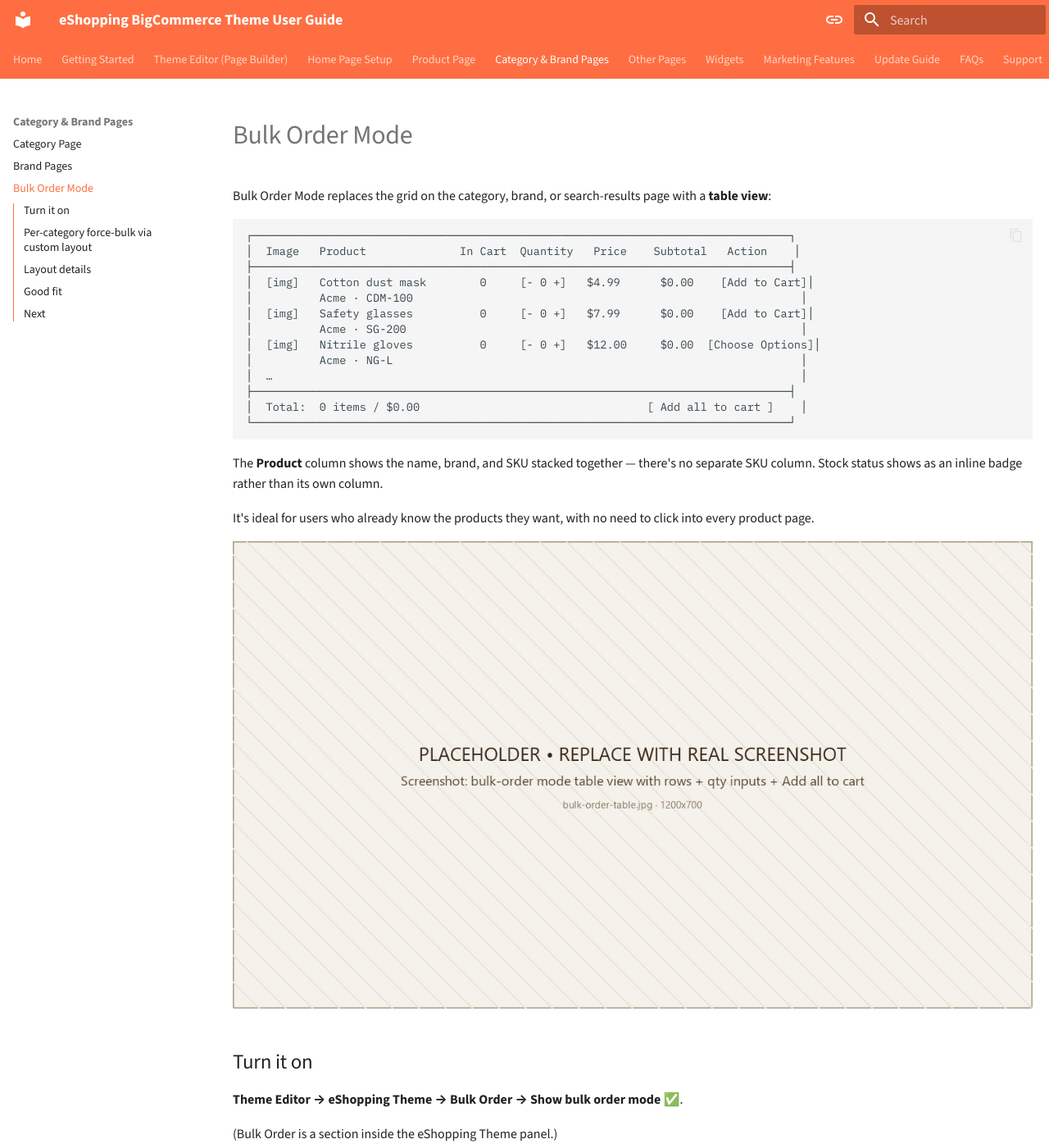
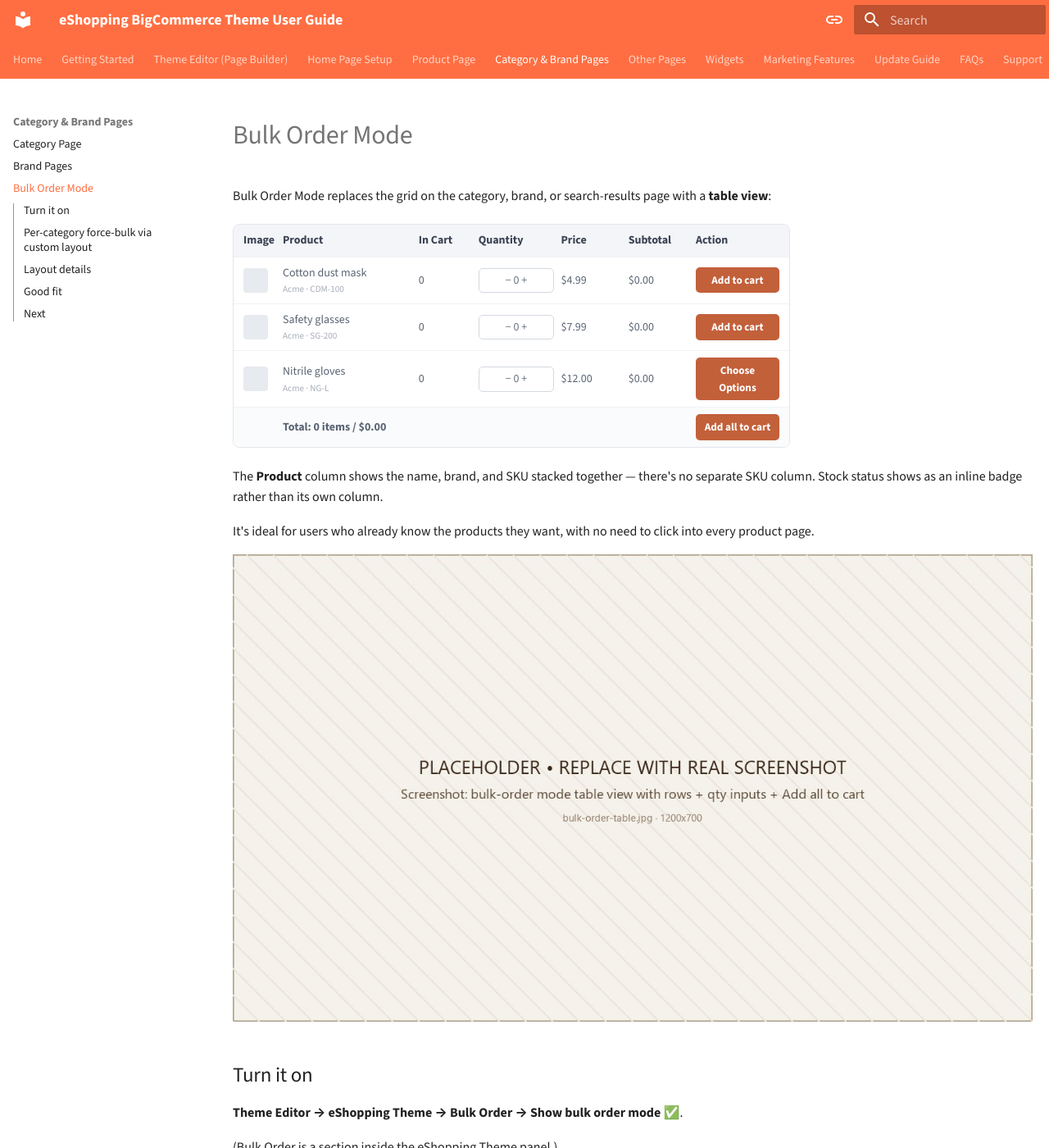
Before and after one commit to tvlgiao/bc-eshopping-docs, an MkDocs documentation site: the page built from docs/usage/bulk-order.md, in a window 1280 px wide and 1400 px high. Shown: the whole window at 82% size. Built offline with MkDocs 1.6.1 and Material for MkDocs 9.7.7, drawn with Linux system fonts in a browser that asks for light colours; comment, search, counter and statistics services are not loaded.

Commit message:
docs: real config.json hex in colour mockups + ASCII card/table → skeletons
- Colour controls now pull the real hex from config.json by setting id, so
  "(theme)"/empty defaults show the actual swatch (e.g. sale badge #BF5B33,
  text #FFFFFF) instead of a "#…" placeholder — across all pages.
- Fix: id extraction kept Markdown-italic underscore stripping, which mangled
  underscore ids (color_badge_… → colorbadge…); ids now keep underscores.
- Product card ASCII diagrams (×2) → grey-box skeleton wireframe (.cardwire):
  sale badge, image, title skeleton, SKU/brand, rating, sale+struck price,
  action icons + terra Add-to-cart.
- Bulk-order ASCII table → skeleton table (.bowire): header, sample rows with
  qty stepper + per-row button, totals footer.
- Removed leftover emoji from card diagrams (inline SVG/typographic only).

mkdocs build --strict clean; idempotent 242 panels; Playwright-verified.

Co-Authored-By: Claude Opus 4.8 (1M context) <noreply@anthropic.com>

````diff
--- a/docs/css/style.css
+++ b/docs/css/style.css
@@ -463,3 +463,74 @@
 [data-md-color-scheme="slate"] .te-af__hint { color: #9aa3b2; }
 .te-af__row.is-focus { background: #fff8f3; }
 [data-md-color-scheme="slate"] .te-af__row.is-focus { background: #2c2722; }
+
+/* ----------------------------------------------------------------------
+ * Product-card skeleton wireframe (replaces ASCII card diagrams).
+ * ------------------------------------------------------------------- */
+.cardwire {
+  width: 240px; margin: 1.1rem 0; padding: 12px; position: relative;
+  border: 1px solid #e2e5ea; border-radius: 10px; background: #fff;
+  display: flex; flex-direction: column; gap: 7px; font-size: 0.72rem; color: #5a6473;
+}
+[data-md-color-scheme="slate"] .cardwire { background: #262a33; border-color: #343945; color: #aab2c0; }
+.cardwire__badge {
+  position: absolute; top: 14px; left: 14px; z-index: 1;
+  background: #c2603a; color: #fff; font-size: 0.62rem; font-weight: 600;
+  padding: 2px 7px; border-radius: 4px;
+}
+.cardwire__img {
+  aspect-ratio: 1 / 1; background: #eef0f4; border-radius: 6px;
+  display: flex; align-items: center; justify-content: center; color: #aab2c0;
+}
+[data-md-color-scheme="slate"] .cardwire__img { background: #2f343e; color: #7e8898; }
+.cardwire__skel { height: 9px; border-radius: 4px; background: #e7eaef; }
+[data-md-color-scheme="slate"] .cardwire__skel { background: #343945; }
+.cardwire__skel--title { width: 82%; height: 11px; }
+.cardwire__sub { color: #8a93a2; font-size: 0.68rem; }
+.cardwire__rating { color: #e0951f; letter-spacing: 1px; }
+.cardwire__rating small { color: #9aa3b2; letter-spacing: 0; }
+.cardwire__price { display: flex; gap: 8px; align-items: baseline; }
+.cardwire__price b { color: #c2603a; font-size: 0.9rem; }
+.cardwire__price s { color: #9aa3b2; }
+.cardwire__actions { display: flex; gap: 6px; align-items: center; margin-top: 2px; }
+.cardwire__ico {
+  width: 26px; height: 26px; border-radius: 6px; border: 1px solid #e2e5ea;
+  display: flex; align-items: center; justify-content: center; color: #6b7484;
+}
+[data-md-color-scheme="slate"] .cardwire__ico { border-color: #3a4150; color: #9aa3b2; }
+.cardwire__cart {
+  flex: 1; text-align: center; padding: 6px; border-radius: 6px;
+  background: #c2603a; color: #fff; font-weight: 600; font-size: 0.7rem;
+}
+
+/* ----------------------------------------------------------------------
+ * Bulk-order table skeleton wireframe (replaces ASCII table diagram).
+ * ------------------------------------------------------------------- */
+.bowire {
+  max-width: 680px; margin: 1.1rem 0; border: 1px solid #e2e5ea; border-radius: 8px;
+  overflow: hidden; font-size: 0.7rem; color: #5a6473;
+}
+[data-md-color-scheme="slate"] .bowire { border-color: #2c303a; color: #aab2c0; }
+.bowire__row {
+  display: grid; grid-template-columns: 40px 1.7fr 0.7fr 1fr 0.8fr 0.8fr 1.1fr;
+  gap: 8px; align-items: center; padding: 8px 12px; border-bottom: 1px solid #f0f2f5;
+}
+[data-md-color-scheme="slate"] .bowire__row { border-color: #2a2e38; }
+.bowire__row:last-child { border-bottom: 0; }
+.bowire__hd { background: #f3f5f8; font-weight: 600; color: #3a4252; }
+[data-md-color-scheme="slate"] .bowire__hd { background: #2c313b; color: #cdd3dd; }
+.bowire__foot { background: #fafbfc; font-weight: 600; }
+[data-md-color-scheme="slate"] .bowire__foot { background: #20232b; }
+.bowire__img { width: 30px; height: 30px; background: #e7eaef; border-radius: 4px; }
+[data-md-color-scheme="slate"] .bowire__img { background: #343945; }
+.bowire__name { display: flex; flex-direction: column; }
+.bowire__name small { color: #8a93a2; }
+.bowire__qty {
+  display: inline-flex; align-items: center; justify-content: center; gap: 8px;
+  padding: 3px 8px; border: 1px solid #d3d8e0; border-radius: 5px; color: #6b7484;
+}
+[data-md-color-scheme="slate"] .bowire__qty { border-color: #3a4150; }
+.bowire__btn {
+  text-align: center; padding: 5px 8px; border-radius: 5px;
+  background: #c2603a; color: #fff; font-weight: 600; font-size: 0.66rem;
+}
--- a/docs/usage/bulk-order.md
+++ b/docs/usage/bulk-order.md
@@ -2,21 +2,7 @@
 
 Bulk Order Mode replaces the grid on the category, brand, or search-results page with a **table view**:
 
-```
-┌────────────────────────────────────────────────────────────────────────────────┐
-│  Image   Product              In Cart  Quantity   Price    Subtotal   Action    │
-├────────────────────────────────────────────────────────────────────────────────┤
-│  [img]   Cotton dust mask        0     [- 0 +]   $4.99      $0.00    [Add to Cart]│
-│          Acme · CDM-100                                                          │
-│  [img]   Safety glasses          0     [- 0 +]   $7.99      $0.00    [Add to Cart]│
-│          Acme · SG-200                                                           │
-│  [img]   Nitrile gloves          0     [- 0 +]   $12.00     $0.00  [Choose Options]│
-│          Acme · NG-L                                                             │
-│  …                                                                               │
-├────────────────────────────────────────────────────────────────────────────────┤
-│  Total:  0 items / $0.00                                  [ Add all to cart ]    │
-└────────────────────────────────────────────────────────────────────────────────┘
-```
+<div class="bowire"><div class="bowire__row bowire__hd"><span>Image</span><span>Product</span><span>In Cart</span><span>Quantity</span><span>Price</span><span>Subtotal</span><span>Action</span></div><div class="bowire__row"><span class="bowire__img"></span><span class="bowire__name">Cotton dust mask<small>Acme · CDM-100</small></span><span>0</span><span class="bowire__qty">− 0 +</span><span>$4.99</span><span>$0.00</span><span class="bowire__btn">Add to cart</span></div><div class="bowire__row"><span class="bowire__img"></span><span class="bowire__name">Safety glasses<small>Acme · SG-200</small></span><span>0</span><span class="bowire__qty">− 0 +</span><span>$7.99</span><span>$0.00</span><span class="bowire__btn">Add to cart</span></div><div class="bowire__row"><span class="bowire__img"></span><span class="bowire__name">Nitrile gloves<small>Acme · NG-L</small></span><span>0</span><span class="bowire__qty">− 0 +</span><span>$12.00</span><span>$0.00</span><span class="bowire__btn">Choose Options</span></div><div class="bowire__row bowire__foot"><span></span><span>Total: 0 items / $0.00</span><span></span><span></span><span></span><span></span><span class="bowire__btn">Add all to cart</span></div></div>
 
 The **Product** column shows the name, brand, and SKU stacked together — there's no separate SKU column. Stock status shows as an inline badge rather than its own column.
 
````
Also changed, not shown: docs/usage/colors-and-fonts.md (+1 -1 lines), docs/usage/product-card.md (+2 -26 lines), docs/usage/product.md (+2 -2 lines).
